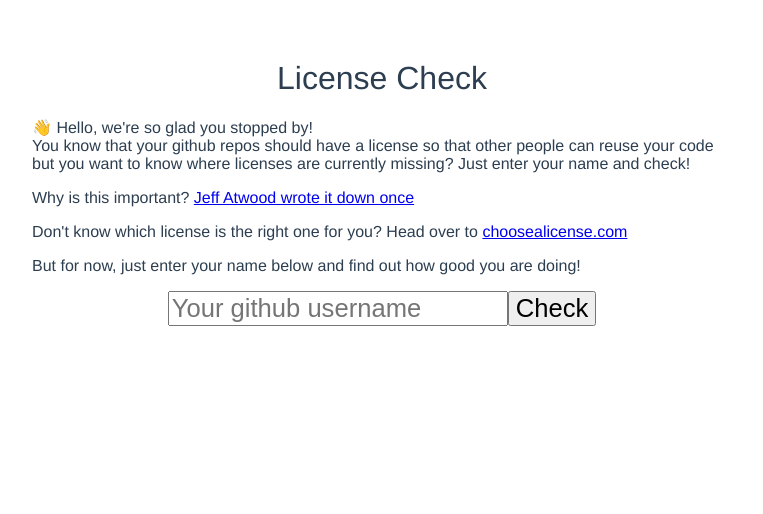
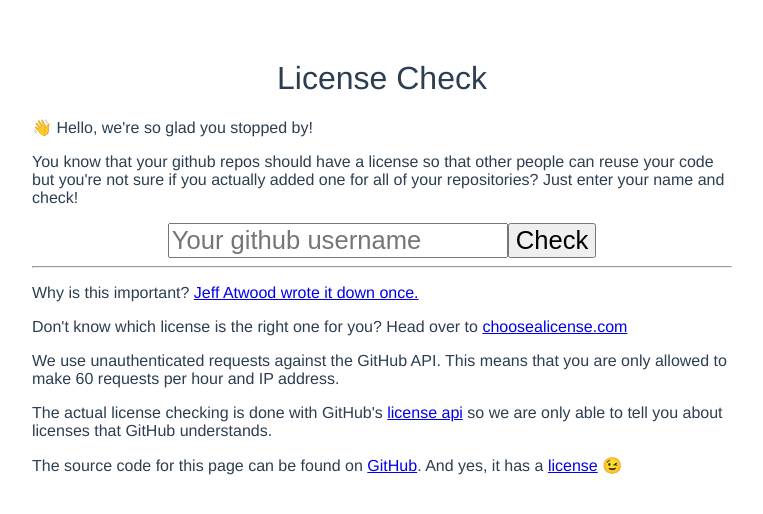
Before and after one commit to k-nut/github-license-check, a Vue app: page / in a window 1280 px wide. Shown: the top 514 px of the page, without its empty margins (258-1021 px from the left). Built offline with nearby package versions, Linux system fonts and the light colour scheme.

Commit message:
move explanation text to bottom

```diff
--- a/src/components/Hello.vue
+++ b/src/components/Hello.vue
@@ -1,19 +1,12 @@
 <template>
   <div class="content">
-    <h1>License Check</h1>
-    <p> 👋 Hello, we're so glad you stopped by! <br />
+    <h1>License Check </h1>
+    <p> 👋 Hello, we're so glad you stopped by! </p>
+    <p>
       You know that your github repos should have a license so that other people can reuse your code but
-        you want to know where licenses are currently missing? Just enter your name and check!
+        you're not sure if you actually added one for all of your repositories? Just enter your name and check!
     </p>
-    <p>
-      Why is this important? <a href="https://blog.codinghorror.com/pick-a-license-any-license/">Jeff Atwood wrote it down once</a>
-    </p>
-    <p>
-      Don't know which license is the right one for you? Head over to <a href="https://choosealicense.com/">choosealicense.com</a>
-    </p>
-    <p>
-      But for now, just enter your name below and find out how good you are doing!
-    </p>
+
     <form v-on:submit="query" action="">
       <input v-model="userName" placeholder="Your github username" />
       <button type="submit">Check</button>
@@ -46,6 +39,30 @@
           </tr>
         </tbody>
       </table>
+    </div>
+
+    <div class="disclaimer">
+      <hr/>
+
+      <p>
+        Why is this important? <a href="https://blog.codinghorror.com/pick-a-license-any-license/">Jeff Atwood wrote it down once.</a>
+      </p>
+
+      <p>
+        Don't know which license is the right one for you? Head over to <a href="https://choosealicense.com/">choosealicense.com</a>
+      </p>
+
+      <p>
+      We use unauthenticated requests against the GitHub API. This means that you are only allowed to make 60 requests
+      per hour and IP address.
+      </p>
+
+      <p> The actual license checking is done with GitHub's <a href="https://developer.github.com/v3/licenses/">license api</a>
+      so we are only able to tell you about licenses that GitHub understands.</p>
+
+      <p> The source code for this page can be found on <a href="https://github.com/k-nut/github-license-check">GitHub</a>.
+        And yes, it has a <a href="https://github.com/k-nut/github-license-check/blob/master/LICENSE.txt">license</a> 😉
+      </p>
     </div>
 
   </div>
```
